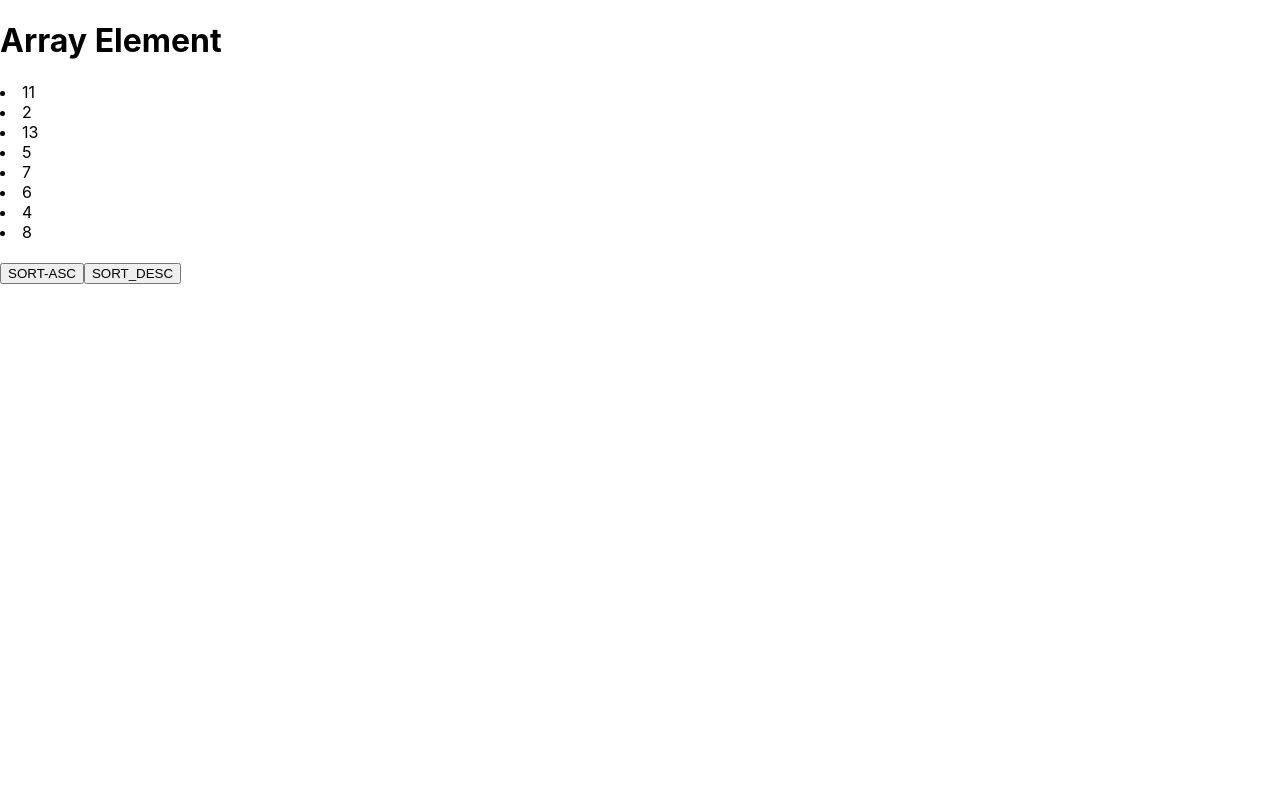
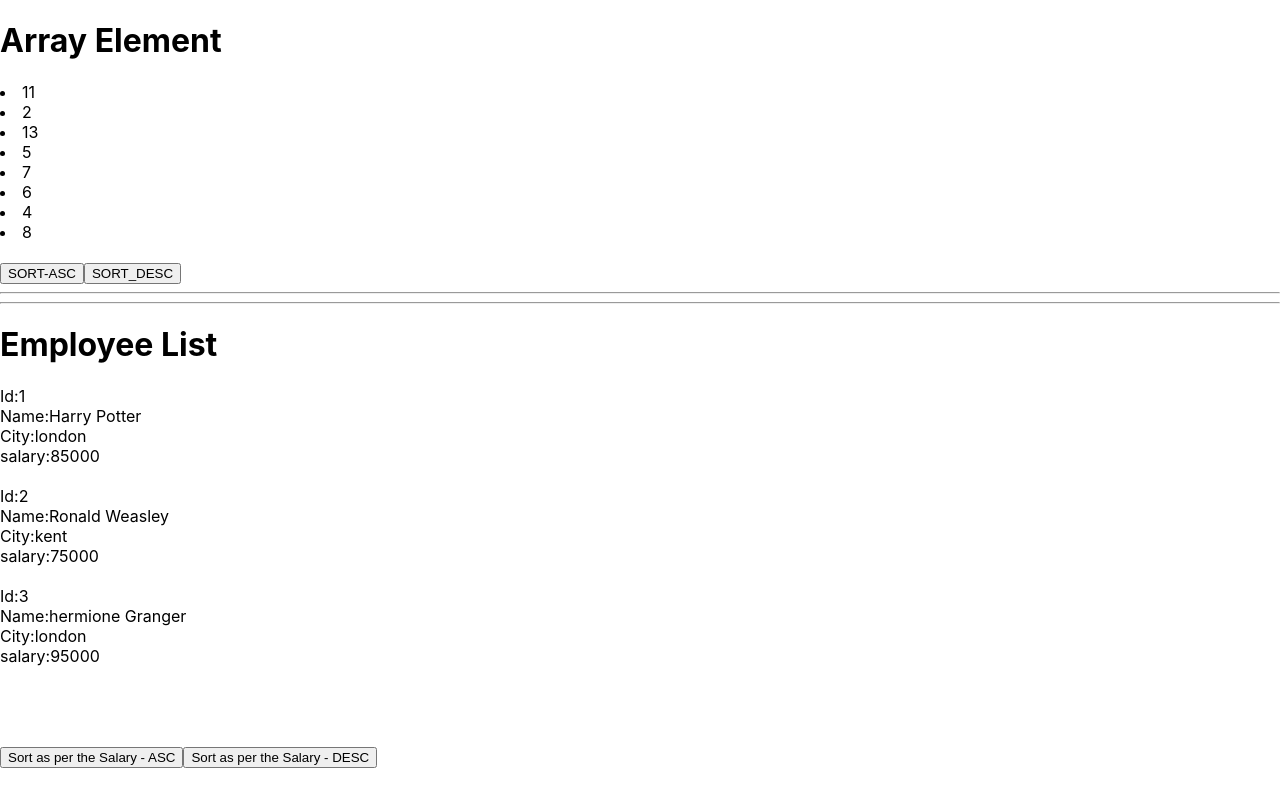
Before and after one commit to AdityaCap/Learning_react, a React (Create React App) app: page / in a window 1280 px wide. Built offline with nearby package versions, Linux system fonts and the light colour scheme.

Commit message:
Employee Component added wit sorting based on their salary

```diff
--- a/src/App.js
+++ b/src/App.js
@@ -2,6 +2,7 @@
 //import './App.css';
 import { Component } from 'react';
 import Arry from './components/Arry';
+import Employee from './components/Employee'
 
 // function App() {
 //   return (
@@ -30,6 +31,9 @@ export default class App extends Component{
     return (
       <div>
       <Arry />
+      <hr/>
+      <hr/>
+      <Employee/>
     </div>
     )
   };
--- /dev/null
+++ b/src/components/Employee.js
@@ -0,0 +1,76 @@
+import { Component } from "react";
+
+export default class Employee extends Component{
+    constructor(){
+        super();
+        this.state={
+            employees:[]
+        }
+    }
+    /*LifeCycle Hooks */
+    componentDidMount(){
+        let e1={
+            id: 1,
+            name: 'Harry Potter',
+            salary: '85000',
+            city: 'london'
+
+        };
+        let e2={
+            id: 2,
+            name: 'Ronald Weasley',
+            salary: '75000',
+            city: 'kent'
+        };
+        let e3={
+            id: 3,
+            name: 'hermione Granger',
+            salary: '95000',
+            city: 'london'
+        };
+        let temp=[e1,e2,e3];
+        this.setState({
+            employees:temp
+        });
+    }
+    render(){
+        return(
+            <div>
+                <h1>Employee List</h1>
+                {
+                    this.state.employees.map(e=>(
+                        <div key={e.id}>
+                            Id:{e.id}<br/>
+                            Name:{e.name}<br/>
+                            City:{e.city}<br/>
+                            salary:{e.salary}<br/><br/>
+                        </div>
+                    ))
+                }
+                <br/>
+                <br /><br />
+                <button onClick={()=>(this.sortEmployee('ASC'))}>Sort as per the Salary - ASC</button>
+                <button onClick={()=>(this.sortEmployee('DESC'))}>Sort as per the Salary - DESC</button>
+            </div>
+        );
+    }
+    sortEmployee(direction){
+        let temp=[];
+        switch(direction){
+            case 'ASC':
+                temp = this.state.employees.sort((e1, e2) => e1.salary - e2.salary);
+                break;
+            case 'DESC':
+                temp = this.state.employees.sort((e1, e2) => e2.salary - e1.salary);
+                break;
+            default:
+                break;
+
+
+        }
+
+        this.setState({
+            employees: temp
+        });
+    }
+}
```
